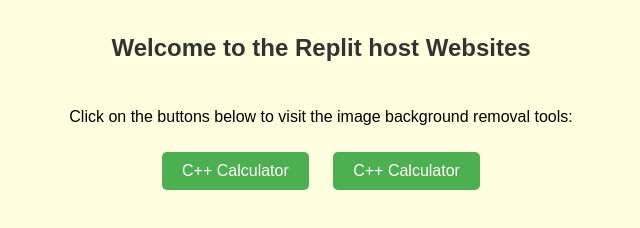
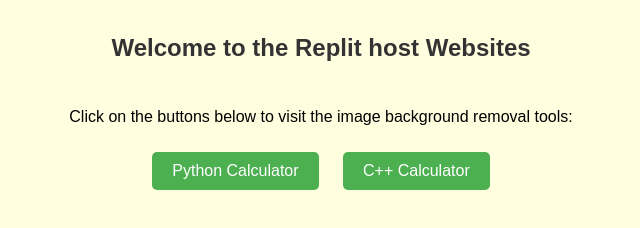
Before and after one commit to Vedprakash3/11.github.io, a plain HTML site: page index.html in a window 1280 px wide. Shown: the whole page, without its empty margins (319-959 px from the left). Drawn offline with Linux system fonts and the light colour scheme.

Commit message:
Add files via upload

```diff
--- a/index.html
+++ b/index.html
@@ -40,7 +40,7 @@
     <h1>Welcome to the Replit host Websites</h1>
     <p>Click on the buttons below to visit the image background removal tools:</p>
 
-    <button class="btn" onclick="window.open('https://replit.com/@ad576264/Python-Calculator?s=app', '_blank')">C++ Calculator</button>
+    <button class="btn" onclick="window.open('https://replit.com/@ad576264/Python-Calculator?s=app', '_blank')">Python Calculator</button>
     <button class="btn" onclick="window.open('https://replit.com/@ad576264/C-Math-Operations?s=app', '_blank')">C++ Calculator</button>
 
 </body>
```
